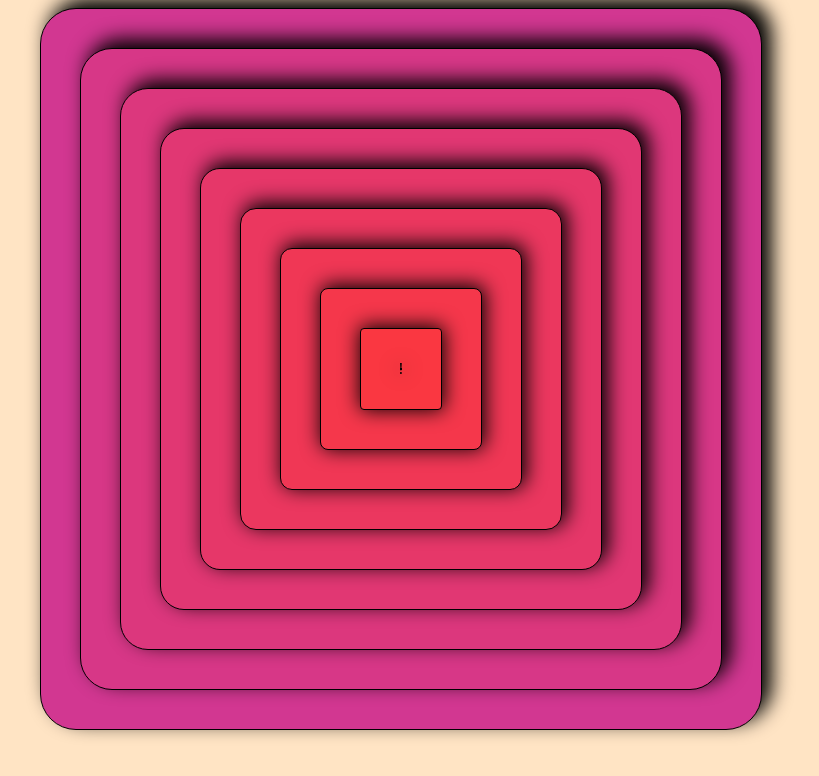
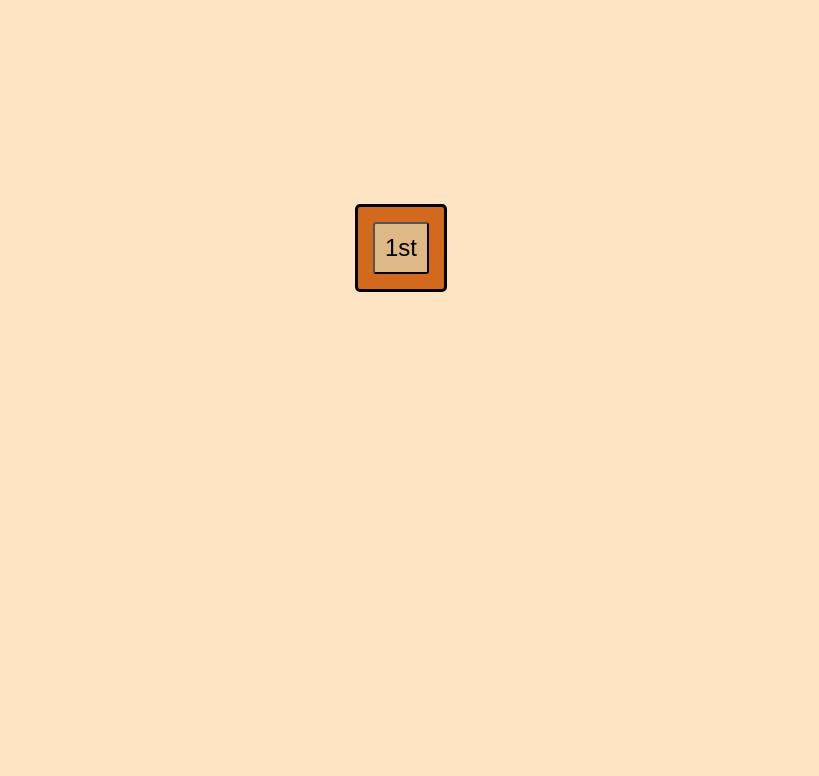
Before and after one commit to risingBirdSong/recursiveComponents, a React (Create React App) app: page / in a window 1280 px wide. Shown: the top 776 px of the page, without its empty margins (239-1058 px from the left). Built offline with nearby package versions, Linux system fonts and the light colour scheme.

Commit message:
added some more potential props to my interface, added a button toggler, some more styling particularly flexbox

```diff
--- a/src/App.tsx
+++ b/src/App.tsx
@@ -1,4 +1,4 @@
-import React from 'react';
+import React, { useState, useEffect } from 'react';
 import logo from './logo.svg';
 import './App.css';
 
@@ -6,6 +6,9 @@ import './App.css';
 interface rcrsPlyA_propsI {
   content: string;
   cnt: number;
+  border?: {
+    thickness: number
+  }
 }
 
 const rcrsPlyA = (props: rcrsPlyA_propsI) => {
@@ -14,17 +17,24 @@ const rcrsPlyA = (props: rcrsPlyA_propsI) => {
   }
   props.cnt--;
   return (
-    <div style={{ backgroundColor: `rgb(${255 - props.cnt * 5}, 55, ${55 + props.cnt * 10})`, border: "1px solid black", width: props.cnt * 80, height: props.cnt * 80, display: "flex", justifyContent: "center", alignItems: "center", borderRadius: `${props.cnt * 4}px`, boxShadow: `${props.cnt}px -${props.cnt}px 20px 1px black` }}>
+    <div style={{ backgroundColor: `rgb(${255 - props.cnt * 5}, 55, ${55 + props.cnt * 4})`, border: ` ${props.border?.thickness ?? 1}px solid black`, width: props.cnt * 80, height: props.cnt * 80, display: "flex", justifyContent: "center", alignItems: "center", borderRadius: `${props.cnt * 5}px`, boxShadow: `${props.cnt}px -${props.cnt}px 20px 1px darkmagenta` }}>
       {rcrsPlyA(props)}
     </div>
   )
 }
 
 function App() {
+  let [toggleFirst, settoggleFirst] = useState(false)
   return (
     <div className="App">
+      <div className="buttonHolder">
+        <button onClick={() => {
+          settoggleFirst(!toggleFirst);
+        }}>1st</button>
+      </div>
       <div className="myContainer">
-        {rcrsPlyA({ content: "!", cnt: 10 })}
+
+        {toggleFirst ? rcrsPlyA({ content: "!", cnt: 10, border: { thickness: 5 } }) : ""}
       </div>
     </div>
   );
--- a/src/index.css
+++ b/src/index.css
@@ -5,8 +5,16 @@ body {
   justify-content: center;
   min-height: 80vh;
   min-width: 80vw;
-  /* color: blueviolet; */
+  /* color: darkmagenta ; */
   /* background-color: rgb(219, 55, 55); */
+}
+
+
+.App{
+  display: flex;
+  flex-direction: column;
+  justify-content: flex-start;
+  align-items: center;
 }
 
 
@@ -19,4 +27,25 @@ body {
   align-items: center;
   min-width: 20vw;
   min-height: 20vh;
+  margin: auto;
 }
+
+.buttonHolder {
+  border: 3px solid black;
+  border-radius: 5px;
+  background-color: chocolate;
+  display: flex;
+  justify-content: center;
+  align-items: center;
+  margin: 10px;
+  padding: 10px;
+}
+
+.buttonHolder button {
+  padding: 10px;
+  margin: 5px;
+  border-radius: 3px;
+  background-color: burlywood;
+  font-size: x-large;
+  color: black;
+}
```
